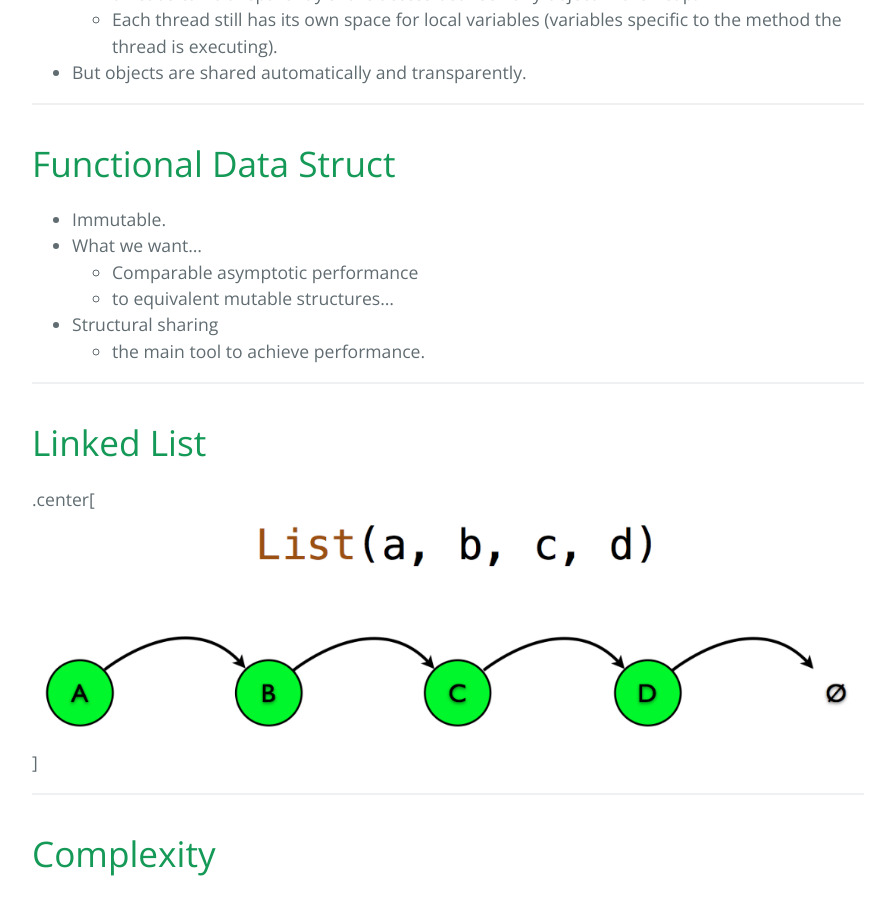
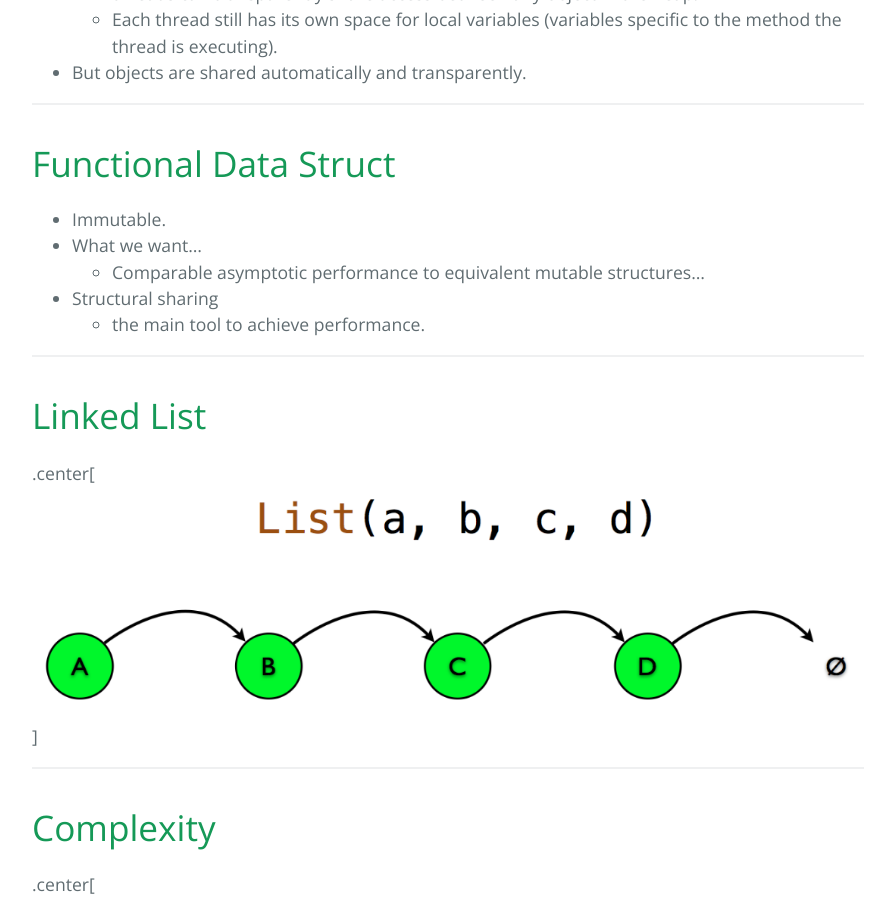
Before and after one commit to FacultadDeIngenieria/anaydis, a Jekyll site: the page built from presentation/immutables/presentation.md, in a window 1280 px wide and 900 px high, scrolled down 1590 px. Shown: the whole window, without its empty margins (192-1087 px from the left). Built offline with Jekyll 4.4.1, drawn with Linux system fonts in a browser that asks for light colours; our own code applies the rules of GitHub Pages for plain Markdown files.

Commit message:
Immutability.

```diff
--- a/presentation/immutables/presentation.md
+++ b/presentation/immutables/presentation.md
@@ -46,8 +46,7 @@ http://book.javanb.com/java-threads-3rd/jthreads3-CHP-2-SECT-1.html
 
 * Immutable.
 * What we want…
-  * Comparable asymptotic performance
-  * to equivalent mutable structures...
+  * Comparable asymptotic performance to equivalent mutable structures...
 * Structural sharing
   * the main tool to achieve performance.
 
```
Also changed, not shown: practice/tp7.md (+3 -3 lines), README.md.
